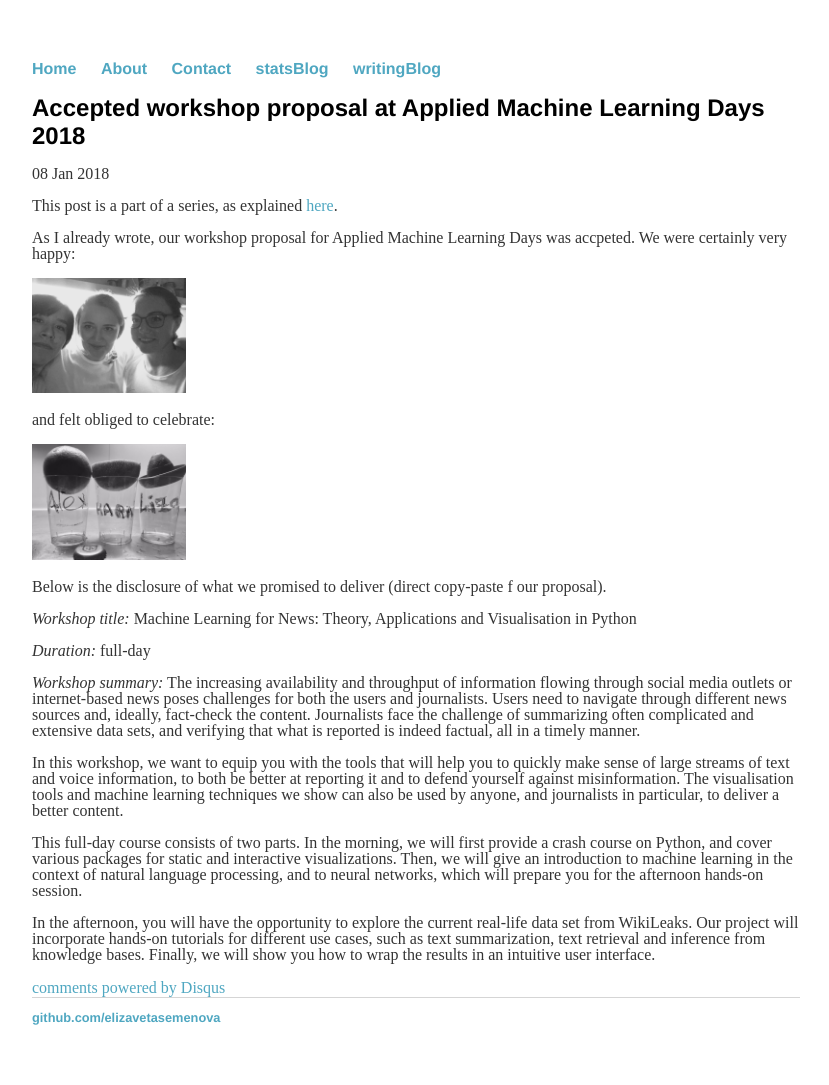
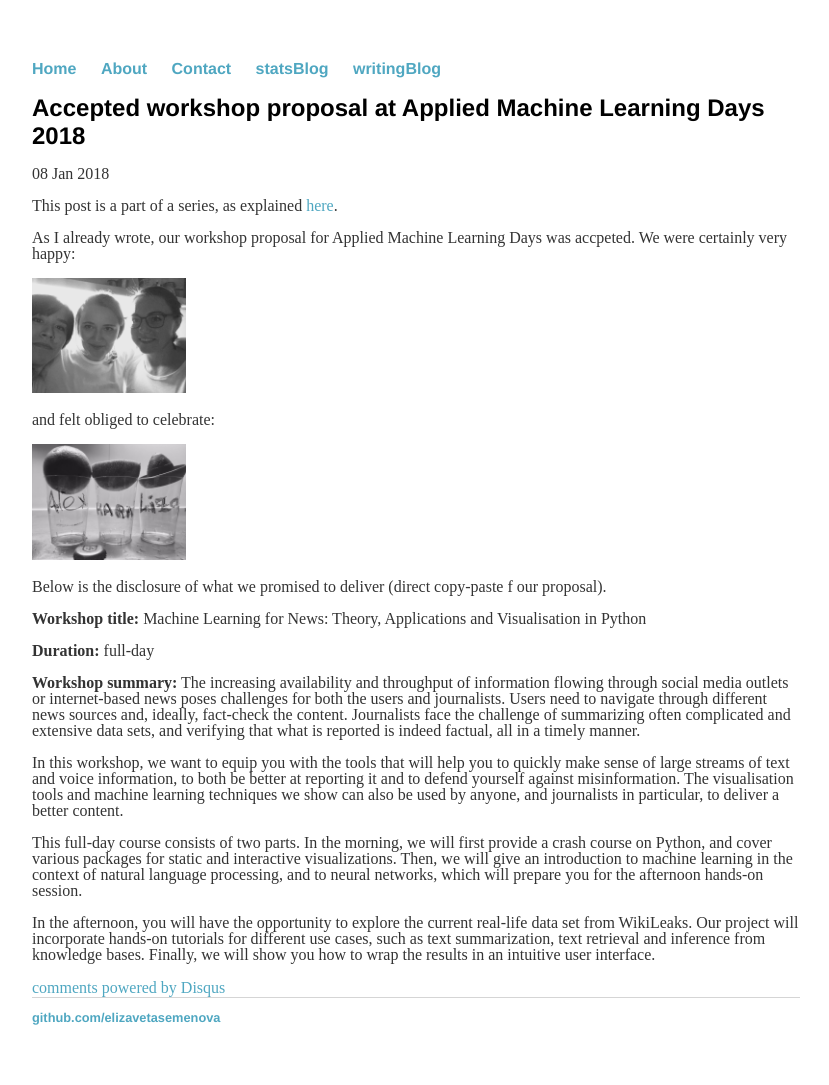
Before and after one commit to elizavetasemenova/elizavetasemenova.github.io, a Jekyll site: the page built from _posts/2018-01-08-AMLD2018-workshop-proposal.md, in a window 1280 px wide. Shown: the whole page, without its empty margins (224-1053 px from the left). Built offline with Jekyll 4.4.1, drawn with Linux system fonts in a browser that asks for light colours; comment, search, counter and statistics services are not loaded.

```diff
--- a/_posts/2018-01-08-AMLD2018-workshop-proposal.md
+++ b/_posts/2018-01-08-AMLD2018-workshop-proposal.md
@@ -17,11 +17,11 @@ and felt obliged to celebrate:
 </p>
 Below is the disclosure of what we promised to deliver (direct copy-paste f our proposal).
 
-*Workshop title:* Machine Learning for News: Theory, Applications and Visualisation in Python
+**Workshop title:** Machine Learning for News: Theory, Applications and Visualisation in Python
 
-*Duration:* full-day
+**Duration:** full-day
 
-*Workshop summary:* The increasing availability and throughput of information flowing through social media outlets or internet-based news poses challenges for both the users and journalists. Users need to navigate through different news sources and, ideally, fact-check the content. Journalists face the challenge of summarizing often complicated and extensive data sets, and verifying that what is reported is indeed factual, all in a timely manner.
+**Workshop summary:** The increasing availability and throughput of information flowing through social media outlets or internet-based news poses challenges for both the users and journalists. Users need to navigate through different news sources and, ideally, fact-check the content. Journalists face the challenge of summarizing often complicated and extensive data sets, and verifying that what is reported is indeed factual, all in a timely manner.
 
 In this workshop, we want to equip you with the tools that will help you to quickly make sense of large streams of text and voice information, to both be better at reporting it and to defend yourself against misinformation. The visualisation tools and machine learning techniques we show can also be used by anyone, and journalists in particular, to deliver a better content.
 
```
